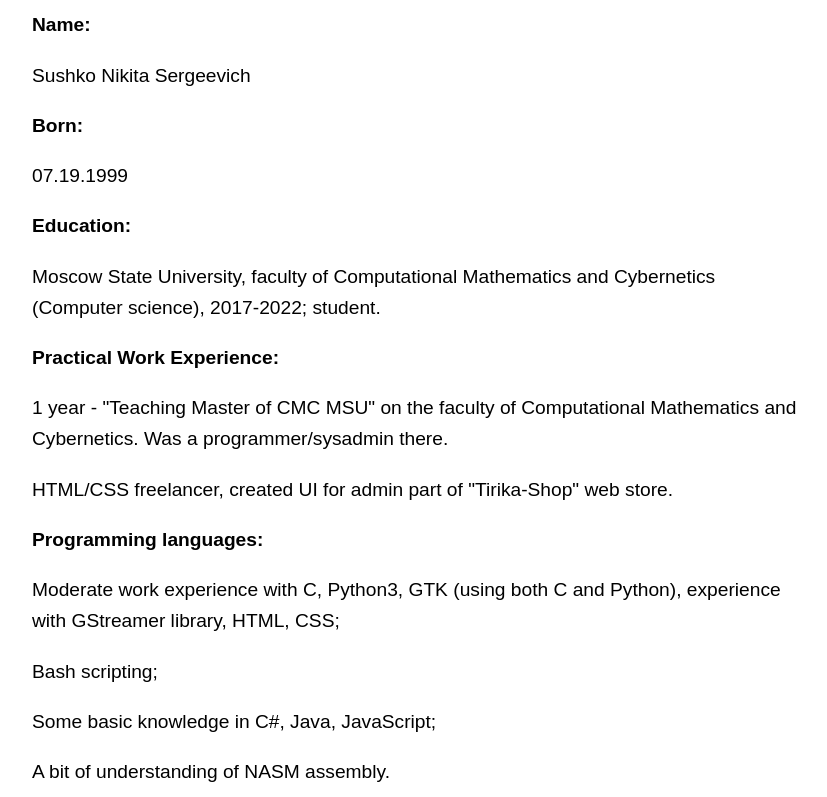
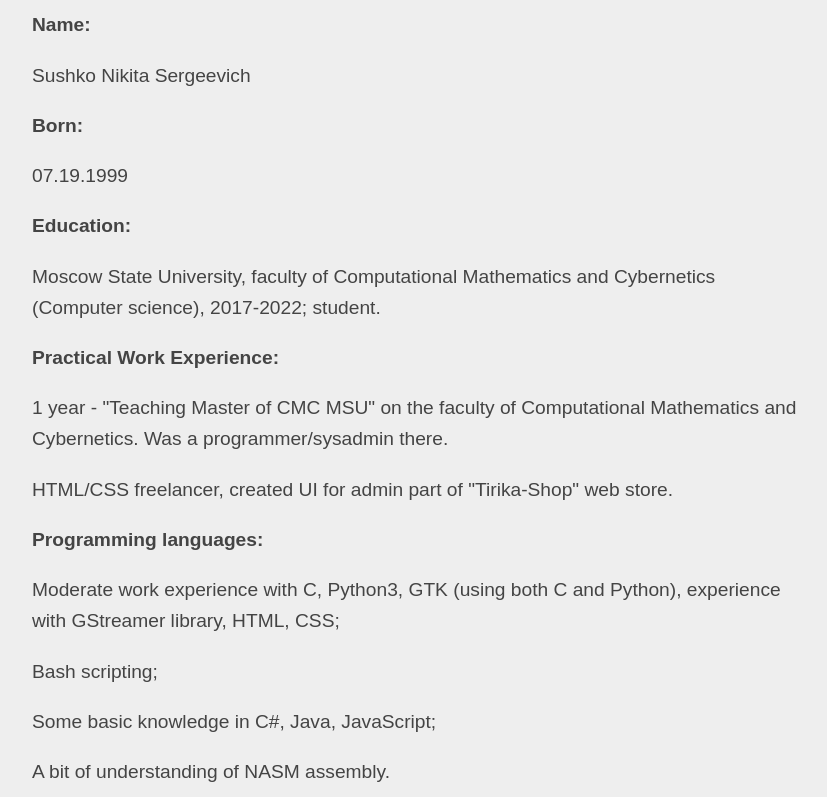
Before and after one commit to chameleon-lizard/chameleon-lizard.github.io, a plain HTML site: page CV_en.html in a window 1280 px wide. Shown: the part 73-870 px from the top of the page, without its empty margins (224-1051 px from the left). Drawn offline with Linux system fonts and the light colour scheme.

Commit message:
Update CV_en.html

```diff
--- a/CV_en.html
+++ b/CV_en.html
@@ -10,6 +10,8 @@
         max-width: 40em;
         padding: 0 .62em;
         font: 1.2em/1.62 sans-serif;
+        background-color: #EEEEEE;
+        color: #444;
     }
 
     h1,
```
